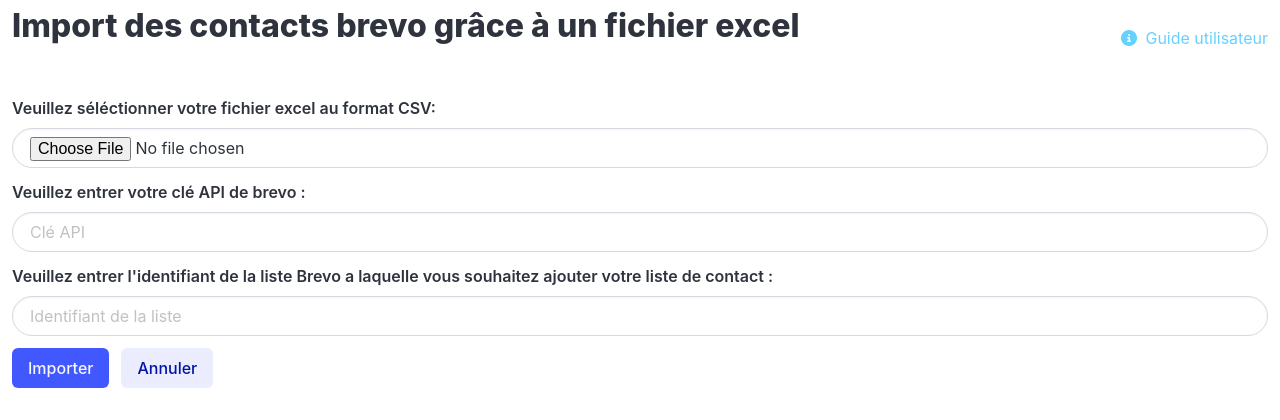
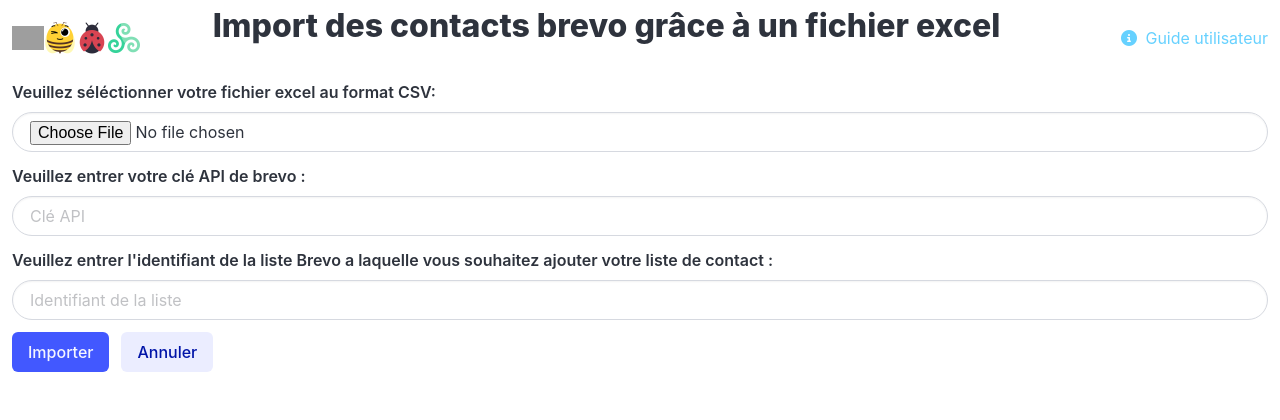
Before and after one commit to jujumichl/CCR_brevo, a PHP site: page / in a window 1280 px wide. Shown: the top 420 px of the page. Run offline with PHP 8.4, Linux system fonts and the light colour scheme; some libraries are stand-ins or nearby versions; grey boxes are pictures that could not be loaded.

Commit message:
Réponse aux attente des membres du CCR

```diff
--- a/utils/main.php
+++ b/utils/main.php
@@ -52,7 +52,7 @@ function main($target_file, $listId, $apikey){
                 $response = $res[1];
                 $check = $adherent->checkContact($csvArray, $email, $nom, $prenom);
                 if (!empty($check)) {
-                    echo "- Vérification : " . "<a href=\"fichier\\verification.csv\" download=\"Fichier_De_Vérification\">Télécharger</a>" . "<br>";
+                    echo "- Vérification : " . "<a class=\"button is-success is-dark is-small\" href=\"fichier\\verification.csv\" download=\"Fichier_De_Vérification\">Télécharger</a>" . "<br>";
                     echo "Attention tous les contacts n'ont pas été importer<br>";
                 }
                 else{
--- a/vue/header.html
+++ b/vue/header.html
@@ -9,7 +9,13 @@
     <link rel="stylesheet" href="https://unpkg.com/bulma-tooltip/dist/css/bulma-tooltip.min.css">
 </head>
 <body>
-    <div class="is-flex is-justify-content-space-between is-align-items-center mb-4 pl-3 pt-2">
+    <div class="is-flex is-justify-content-space-between is-align-items-center pl-3 pt-2">
+        <figure class="icon is-medium ml-6">
+            <img class="is-rounded" src="fichier\\morning-glory.png" />
+            <img class="is-rounded" src="fichier\\wink.png"/>
+            <img class="is-rounded" src="fichier\\ladybug.png"/>
+            <img class="is-rounded" src="fichier\\triskele.png"/>
+        </figure>
         <h1 class="title">
             Import des contacts brevo grâce à un fichier excel
         </h1>
```
Also changed, not shown: fichier/celtic.png (added), fichier/ladybug.png (added), fichier/triskele.png (added), fichier/wink.png (added).
